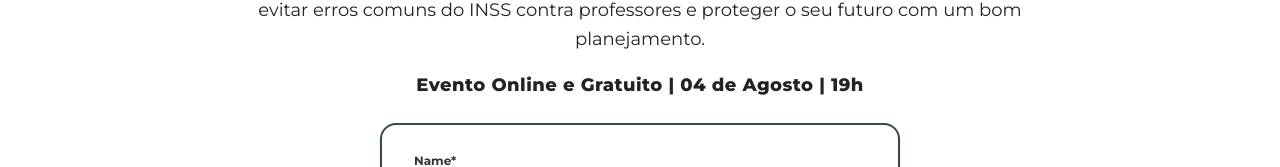
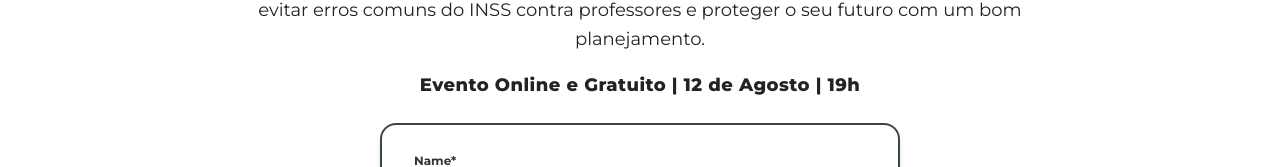
Before and after one commit to fernandoquipiaca007-commits/dra-dina-neres-landing, a React (Vite) app: page / in a window 1280 px wide. Shown: the part 440-607 px from the top of the page. Built offline with nearby package versions, Linux system fonts and the light colour scheme; no server answers.

Commit message:
Update event date to 12 de Agosto

```diff
--- a/src/components/Hero.tsx
+++ b/src/components/Hero.tsx
@@ -89,7 +89,7 @@ export function Hero() {
         {/* Event Info Highlight */}
         <div className="pt-1">
           <p className="text-[#212424] font-extrabold text-sm md:text-base lg:text-lg tracking-wide">
-            Evento Online e Gratuito | 04 de Agosto | 19h
+            Evento Online e Gratuito | 12 de Agosto | 19h
           </p>
         </div>
       </div>
```
